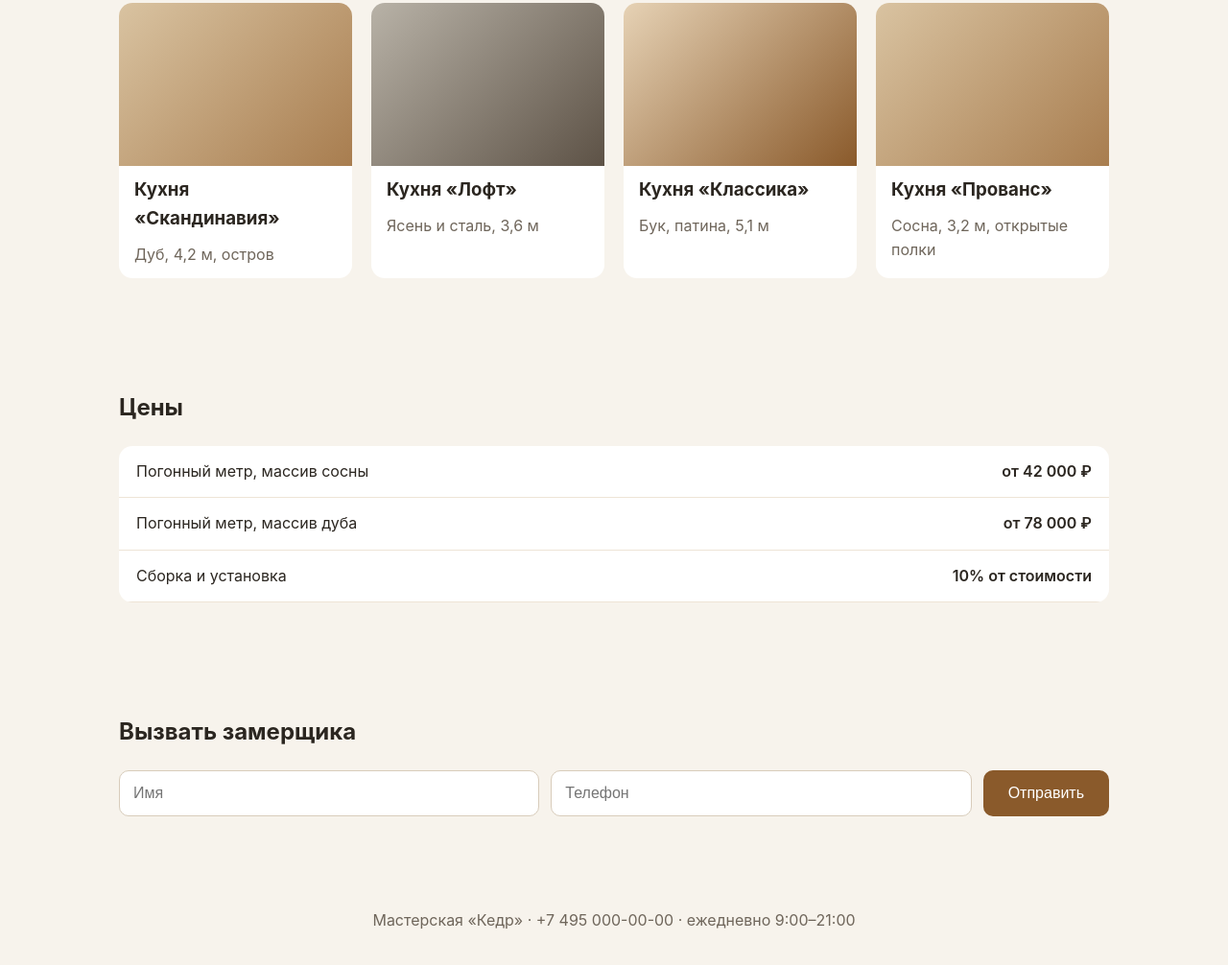
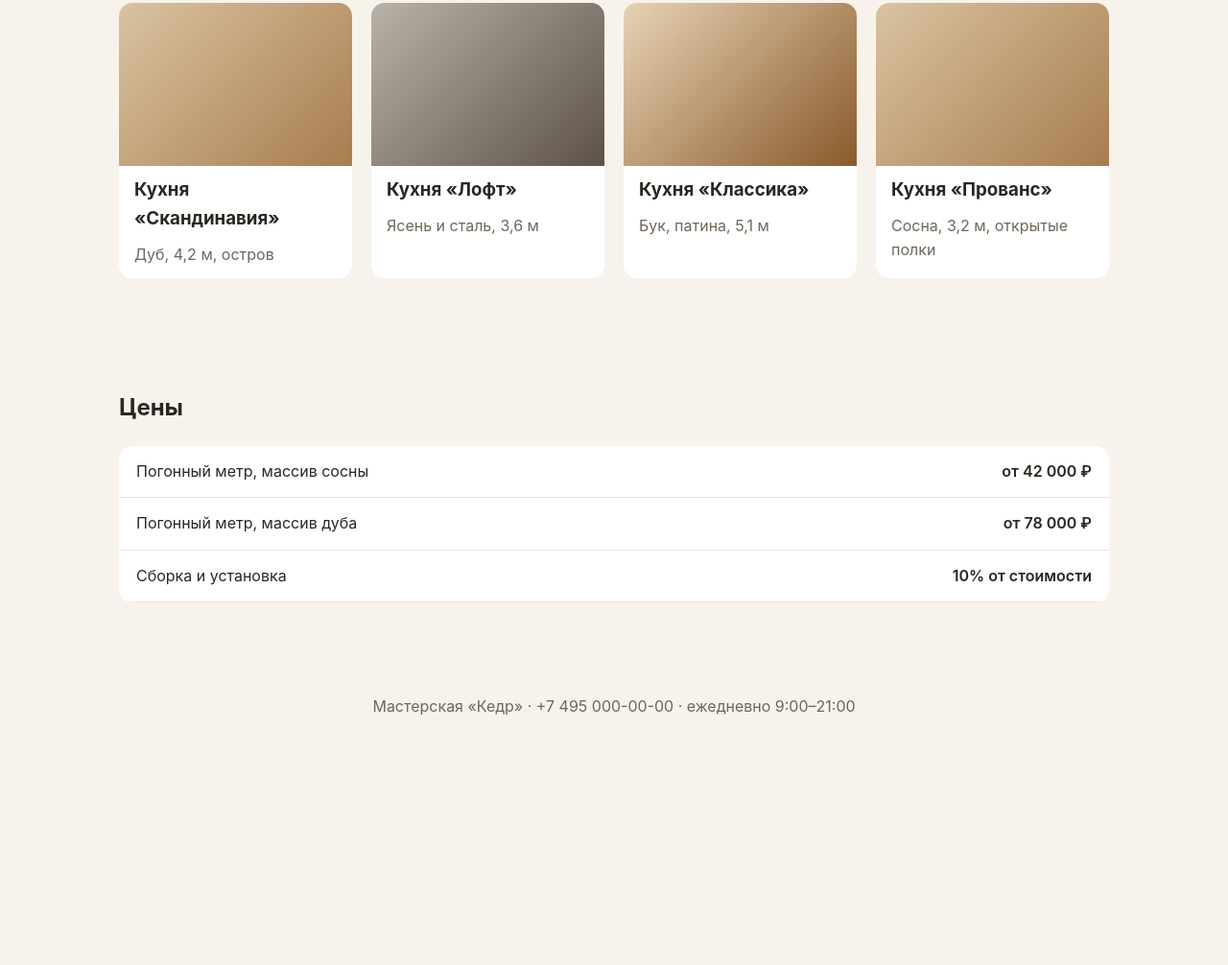
Before and after one commit to YoriRikunagi/site-autodeploy, a plain HTML site: page site/index.html in a window 1280 px wide. Shown: the part 576-1582 px from the top of the page at 96% size. After the commit the page ends 1374 px from the top, so only its background shows below. Drawn offline with Linux system fonts and the light colour scheme.

Commit message:
Убрали блок заявки с главной

```diff
--- a/site/index.html
+++ b/site/index.html
@@ -42,15 +42,6 @@
         <tr><td>Сборка и установка</td><td>10% от стоимости</td></tr>
       </tbody></table>
     </section>
-
-    <section id="order" class="order">
-      <h2>Вызвать замерщика</h2>
-      <form id="order-form" action="#" method="post">
-        <input name="name" type="text" placeholder="Имя" required>
-        <input name="phone" type="tel" placeholder="Телефон" required>
-        <button class="btn" type="submit">Отправить</button>
-      </form>
-    </section>
   </main>
 
   <footer class="bottom">
```
